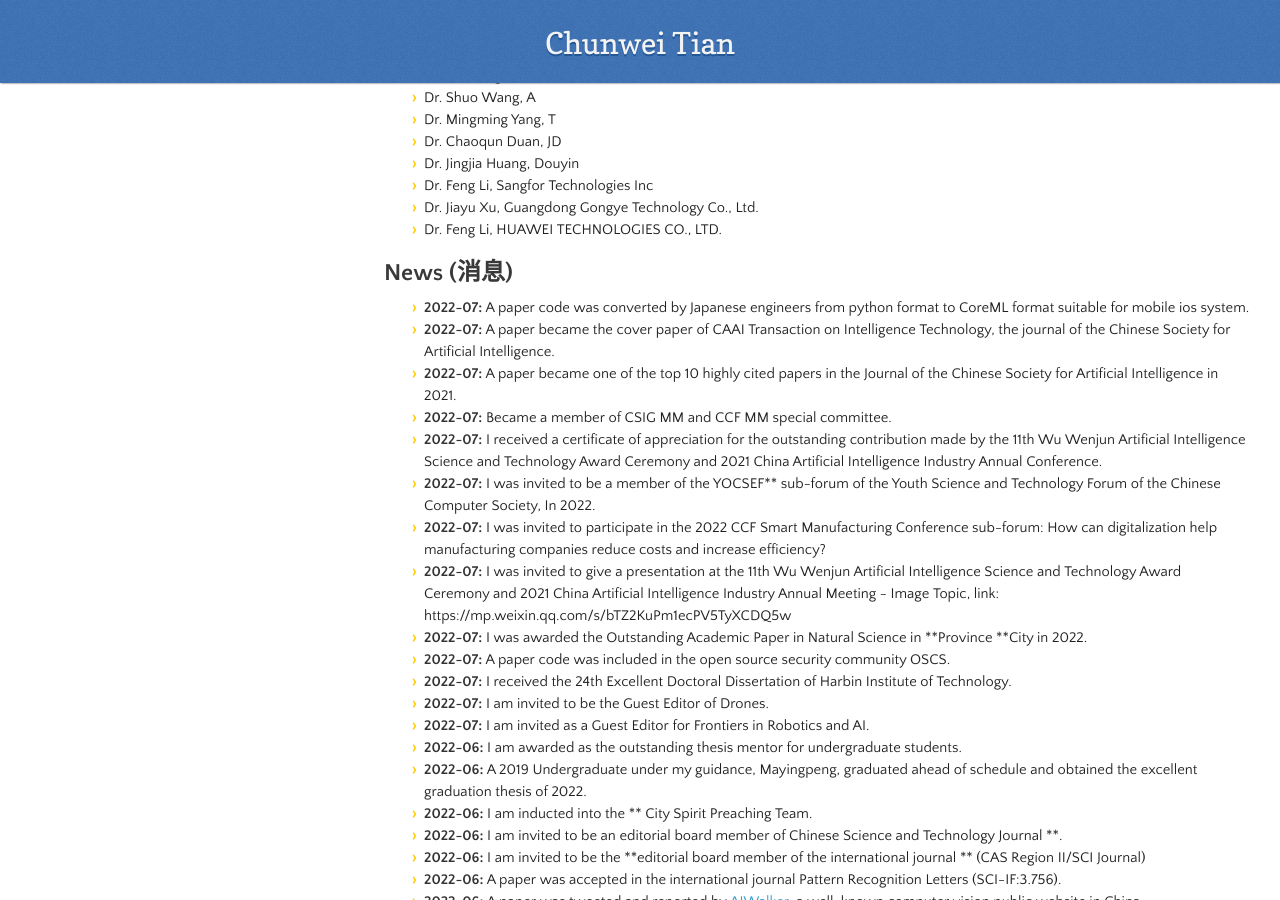
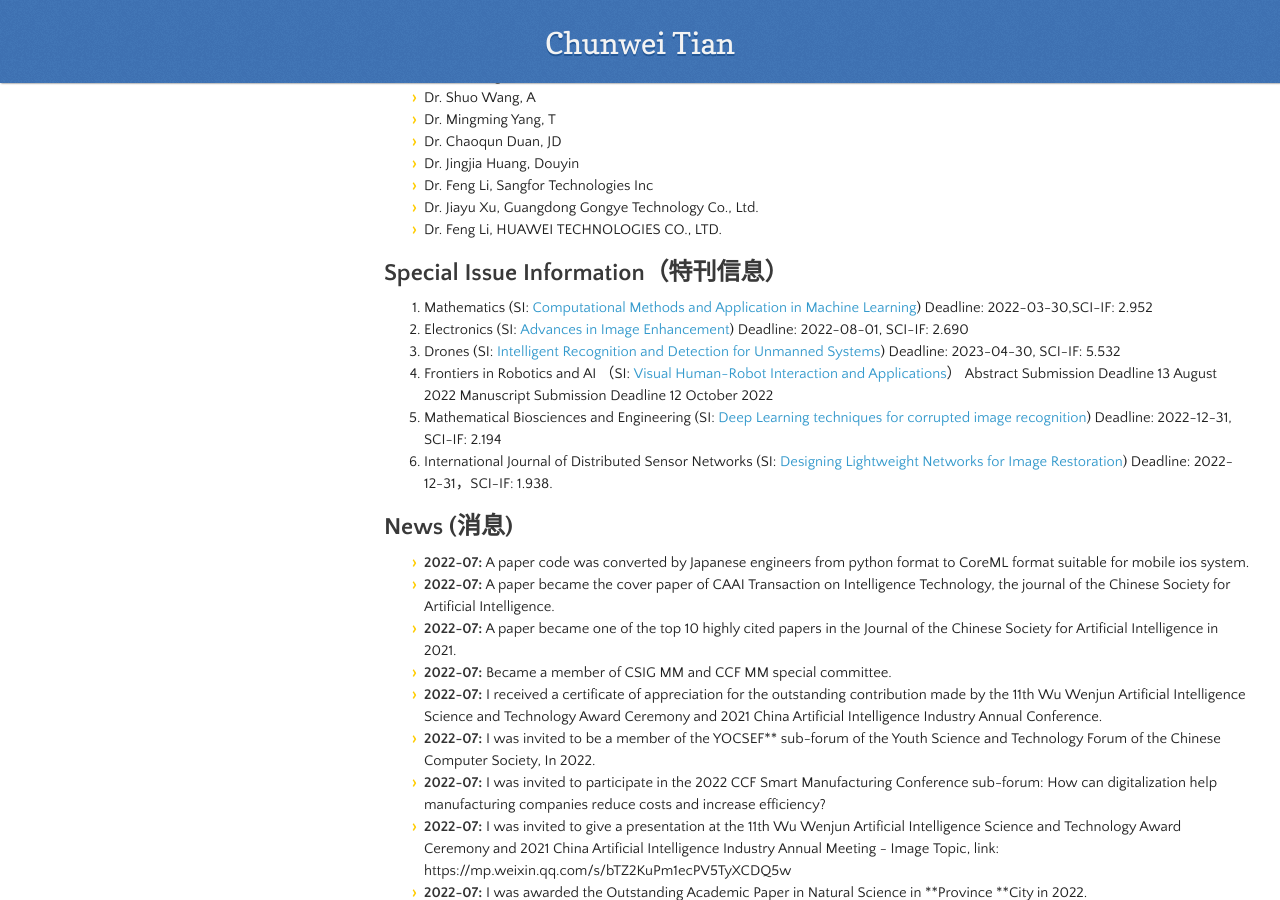
Before and after one commit to hellloxiaotian/hellloxiaotian.github.io, a Jekyll site: the page built from index.md, in a window 1280 px wide and 900 px high, scrolled down 2416 px. Built offline with Jekyll 4.4.1, drawn with Linux system fonts in a browser that asks for light colours; nearby versions of some CDN libraries; our own code applies the rules of GitHub Pages for plain Markdown files; the repository's description, which GitHub fills in, is left out.

Commit message:
Add files via upload

```diff
--- a/index.md
+++ b/index.md
@@ -77,6 +77,15 @@ Major Research Project:  Noise Tolerance Computing and Flexible Low-Level Vision
 - Dr. Feng Li, Sangfor Technologies Inc
 - Dr. Jiayu Xu, Guangdong Gongye Technology Co., Ltd.
 - Dr. Feng Li, HUAWEI TECHNOLOGIES CO., LTD.
+
+## Special Issue Information（特刊信息）
+
+1. Mathematics (SI: [Computational Methods and Application in Machine Learning](https://www.mdpi.com/journal/mathematics/special_issues/Computational_Methods_and_Application_in_Machine_Learning)) Deadline: 2022-03-30,SCI-IF: 2.952
+2. Electronics (SI: [Advances in Image Enhancement](https://www.mdpi.com/journal/electronics/special_issues/Image_Enhancement_1)) Deadline: 2022-08-01, SCI-IF: 2.690
+3. Drones (SI: [Intelligent Recognition and Detection for Unmanned Systems](https://www.mdpi.com/journal/drones/special_issues/6BHXE2FU7K)) Deadline: 2023-04-30, SCI-IF: 5.532
+4. Frontiers in Robotics and AI （SI: [Visual Human-Robot Interaction and Applications](https://www.frontiersin.org/research-topics/38210/visual-human-robot-interaction-and-applications)） Abstract Submission Deadline 13 August 2022 Manuscript Submission Deadline 12 October 2022
+5. Mathematical Biosciences and Engineering (SI: [Deep Learning techniques for corrupted image recognition](https://www.aimspress.com/mbe/article/6202/special-articles)) Deadline: 2022-12-31, SCI-IF: 2.194
+6. International Journal of Distributed Sensor Networks (SI: [Designing Lightweight Networks for Image Restoration](https://journals.sagepub.com/page/dsn/collections/special-issues/call-for-papers)) Deadline: 2022-12-31，SCI-IF: 1.938.
 
 ## News (消息)
 
```
